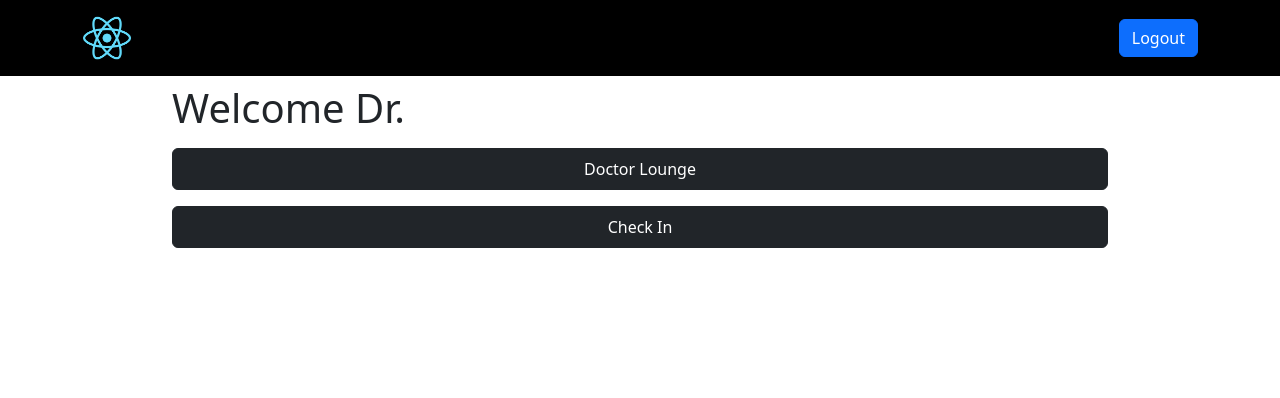
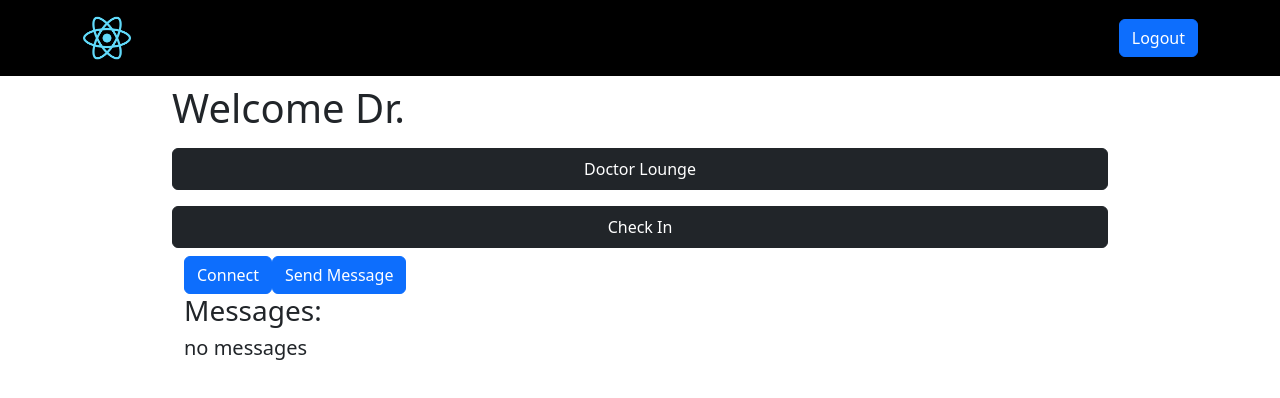
Before and after one commit to Arhian99/PTrack_Frontend, a React (Create React App) app: page / in a window 1280 px wide. Shown: the top 398 px of the page. Built offline with nearby package versions, Linux system fonts and the light colour scheme; sample sign-in values are in the browser's storage.

Commit message:
Update dependecies and handle user-to-user STOMP over websocket data transfer.

```diff
--- a/package.json
+++ b/package.json
@@ -3,6 +3,8 @@
   "version": "0.1.0",
   "private": true,
   "dependencies": {
+    "@babel/plugin-proposal-private-property-in-object": "^7.21.11",
+    "@babel/plugin-transform-private-property-in-object": "^7.22.11",
     "@stomp/stompjs": "^7.0.0",
     "@testing-library/jest-dom": "^5.16.5",
     "@testing-library/react": "^13.4.0",
--- a/src/components/DoctorHome.js
+++ b/src/components/DoctorHome.js
@@ -1,14 +1,49 @@
-import React, { useEffect } from 'react'
+import React, { useEffect, useState } from 'react'
 import useAuth from '../hooks/useAuth'
-import { Container } from 'react-bootstrap';
+import { Container, Button} from 'react-bootstrap';
 import { NavLink } from 'react-router-dom';
+import SockJS from 'sockjs-client';
+import { Client } from '@stomp/stompjs';
 
+const SOCKET_URL = 'http://localhost:8080/ws';
+let stompClient = null;
+let topicCurrentVisitSubscription = null;
 /*
 This component is rendered when the person logged in is a doctor
 */
 function DoctorHome() {
     const {user} = useAuth();
+    const[message, setMessage] = useState("no messages");
+
     useEffect(() => console.log(user), [])
+    function handshake() {
+        stompClient = new Client({
+            webSocketFactory: () => new SockJS(SOCKET_URL),
+            connectHeaders: {"Authorization": "Bearer ".concat(user?.jwt)},
+            debug: (msg) => console.log(msg), // comment out in production,
+            reconnectDelay: 300000,
+            onConnect: () => {
+                console.log("Connected");
+                topicCurrentVisitSubscription = stompClient.subscribe(
+                    "/user/queue/currentVisit",
+                    (msg) => {
+                        console.log(`Recieved: ${msg}`);
+                        setMessage(msg.body);
+                    },
+                    {"Authorization": "Bearer ".concat(user?.jwt)} // check if possible to remove this header after initial handshake (configure backend) -->
+                )
+            },
+            onDisconnect: () => console.log("Disconnected!"),
+            onStompError: (msg) => {
+                console.log('Broker reported error: ' + msg.headers['message'])
+                console.log('Additional details: ' + msg.body);
+            }
+        });
+
+        // for debugging, delete in production
+        console.log(stompClient)
+        stompClient.activate();
+    }
 
     return (
         <Container className="d-flex flex-column mx-auto vw-75 align-items-center">
@@ -17,6 +52,19 @@ function DoctorHome() {
                 <NavLink to="/doctor" className='btn btn-dark text-white font-weight-bold py-2 my-2'>Doctor Lounge</NavLink>
                 <NavLink to="/checkIn" className='btn btn-dark text-white font-weight-bold py-2 my-2'>Check In</NavLink>
             </Container>
+            <Container>
+                <Button onClick={handshake}>Connect</Button>
+                <Button onClick={() => {
+                    stompClient?.publish({
+                        destination: "/app/currentVisit",
+                        body: JSON.stringify({
+                            "from": `${user?.doctor?.username}`
+                        })
+                    })
+                }}>Send Message</Button>
+                <h3>Messages:</h3>
+                <h5>{message}</h5>
+            </Container>
         </Container>
     )
 }
--- a/src/pages/Visits.js
+++ b/src/pages/Visits.js
@@ -1,6 +1,6 @@
 import React from 'react'
 import { useEffect, useState, useMemo} from 'react'
-import { Container } from 'react-bootstrap'
+import { Container, Button } from 'react-bootstrap'
 import useLoading from '../hooks/useLoading';
 import axios from '../api/axios';
 import useAuth from '../hooks/useAuth';
@@ -17,7 +17,7 @@ function Visits() {
     const {user}= useAuth();
     const {loading, setLoading} = useLoading();
     const [visits, setVisits] = useState();
-    const [message, setMessage] = useState();
+    const [message, setMessage] = useState("no messages");
 
     const headers = useMemo(() => ({
         Authorization: 'Bearer '.concat(user?.jwt),
@@ -30,7 +30,6 @@ function Visits() {
         setLoading(true);
         getVisits();
         setLoading(false);
-        handshake();
     }, [])
 
     async function getVisits(){
@@ -52,62 +51,46 @@ function Visits() {
         stompClient = new Client({
             webSocketFactory: () => new SockJS(SOCKET_URL),
             connectHeaders: {"Authorization": "Bearer ".concat(user?.jwt)},
-            debug: (msg) => console.log(msg)
-        });
-        // stompClient.webSocketFactory = () => new SockJS(SOCKET_URL);
-        // stompClient.connectHeaders = {
-        //     "Authorization": "Bearer ".concat(user?.jwt)
-        // }
-
-        stompClient.onConnect(() => {
-            console.log("Connected!");
+            debug: (msg) => console.log(msg), // comment out in production,
+            reconnectDelay: 300000,
+            onConnect: () => {
+                console.log("Connected");
                 topicCurrentVisitSubscription = stompClient.subscribe(
-                "/topic/currentVisit",
+                    "/user/queue/currentVisit",
                     (message) => {
-                    console.log(message);
+                        console.log(`Recieved: ${message}`);
                         setMessage(message.body);
                     },
                     {"Authorization": "Bearer ".concat(user?.jwt)} // check if possible to remove this header after initial handshake (configure backend) -->
                 )
-        })
-
-        stompClient.onDisconnect(() => {
-            console.log("Disconnected!");
-        })
-
-        stompClient.onStompError((msg) => {
+            },
+            onDisconnect: () => console.log("Disconnected!"),
+            onStompError: (msg) => {
                 console.log('Broker reported error: ' + msg.headers['message'])
                 console.log('Additional details: ' + msg.body);
-        })
+            }
+        });
 
-        console.log(stompClient);
+        // for debugging, delete in production
+        console.log(stompClient)
         stompClient.activate();
-        // stompClient.connect(
-        //     {"Authorization": "Bearer ".concat(user?.jwt)},
-        //     function(frame){
-        //         console.log('Connected '+frame)
-        //         stompClient.subscribe(
-        //             'topic/currentVisit',
-        //             function (message){
-        //                 console.log(message)
-        //                 console.log(message.body)
-        //                 setMessage(message.body)
-        //             }
-        //         )
-        //     }
-        // )
-
-        // stompClient.onMessage(function (message){
-        //     console.log(message)
-        //     console.log(message.body)
-        //     setMessage(message.body)
-        // });
     }
   return (
     loading ? <Loading/> :
     <Container>
         <h1>Visits</h1>
-        <h3>{message}</h3>
+        <Button onClick={handshake}>Connect</Button>
+        <Button onClick={() => {
+            stompClient?.publish({
+                destination: "/app/currentVisit",
+                // headers: {"Authorization": "Bearer ".concat(user?.jwt)},
+                body: JSON.stringify({
+                    "from": `${user?.user?.username}`
+                })
+            })
+        }}>Send Message</Button>
+        <h3>Messages:</h3>
+        <h5>{message}</h5>
     </Container>
 
   )
```
Also changed, not shown: 1 other file (tests, documents, lock files or other folders). Lines whose indentation alone changed are shown as unchanged.
